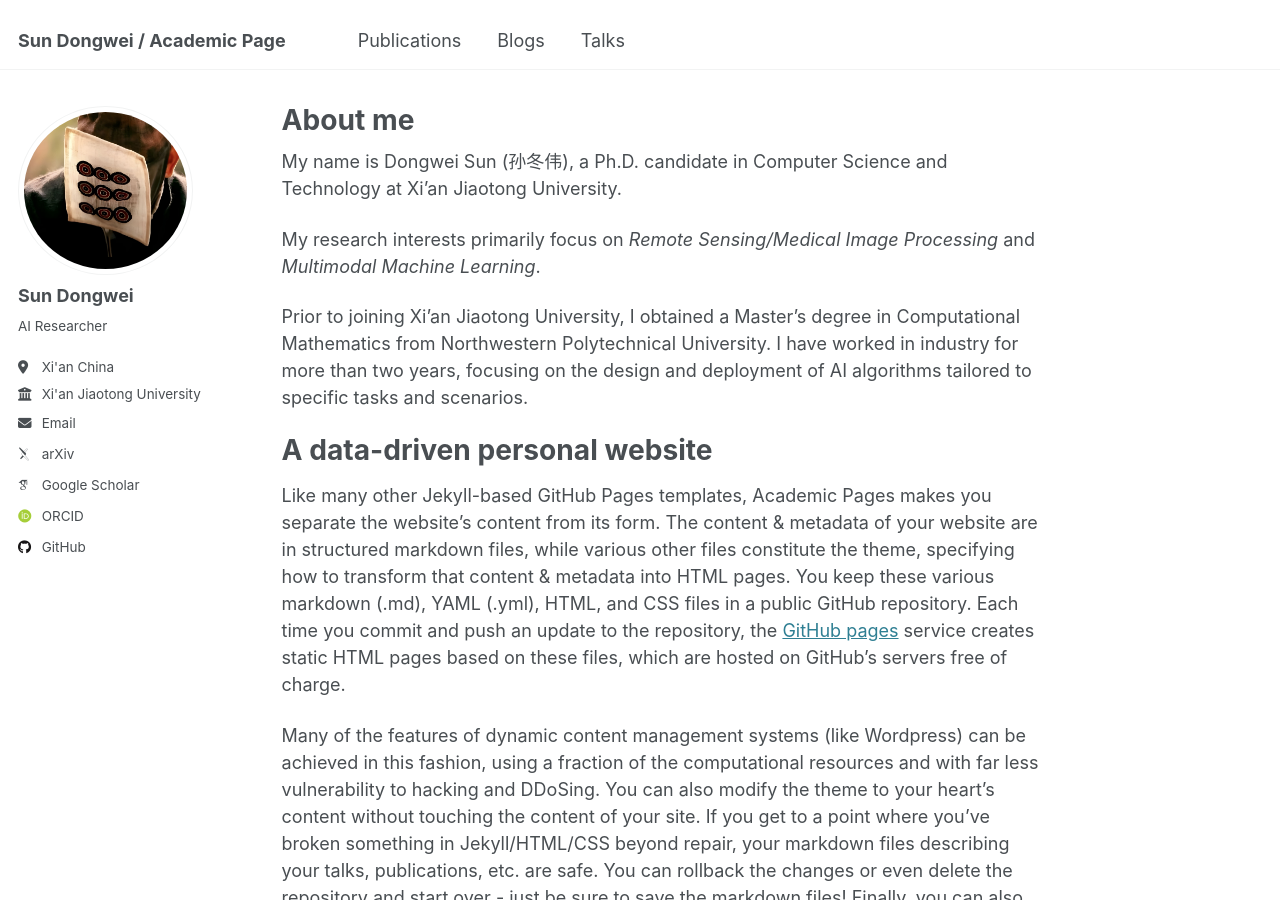
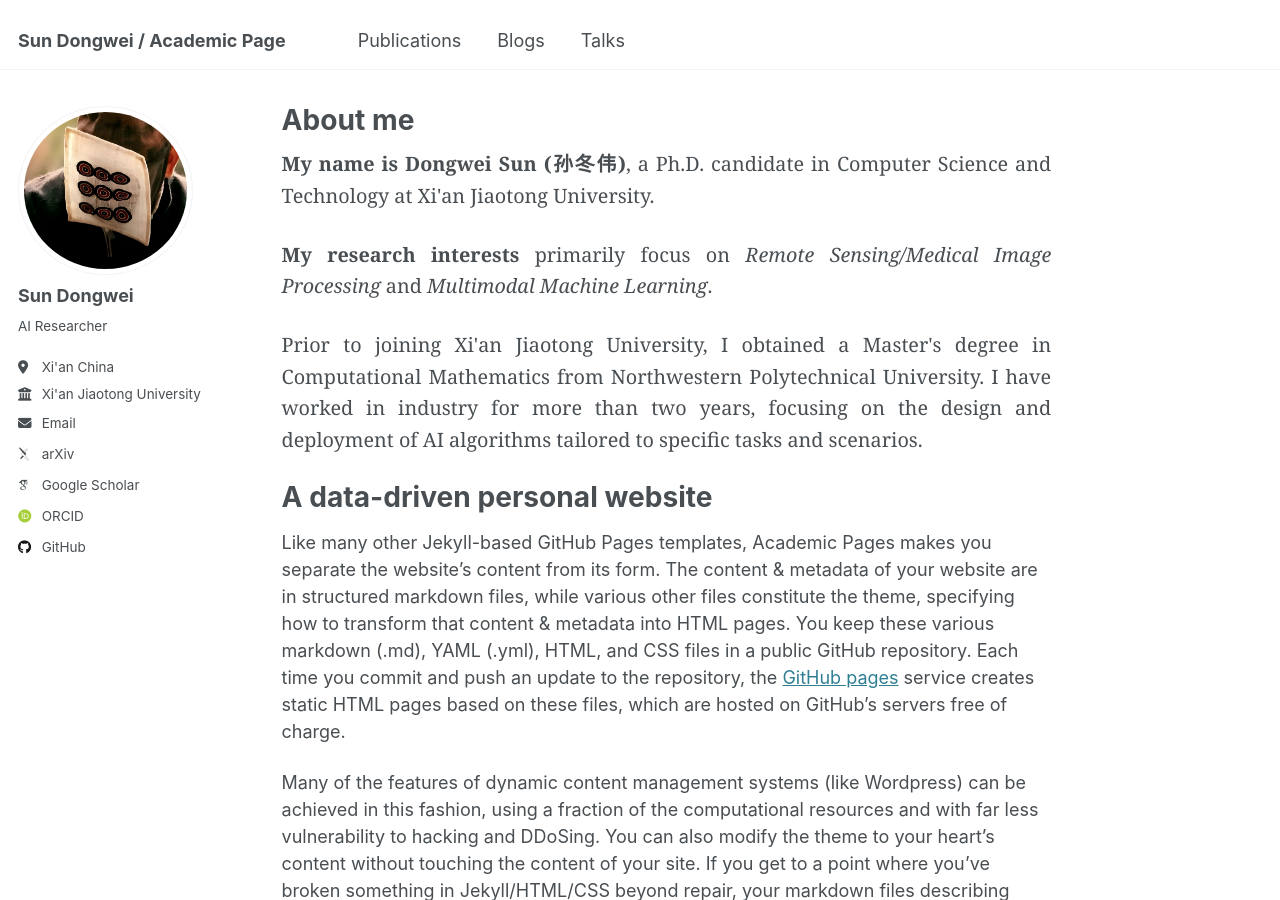
Before and after one commit to sundongwei/sundongwei.github.io, a Jekyll site: the page built from _pages/about.md, in a window 1280 px wide and 900 px high. Built offline with Jekyll 4.4.1, drawn with Linux system fonts in a browser that asks for light colours; some web fonts are replaced.

Commit message:
20250302v6

```diff
--- a/_pages/about.md
+++ b/_pages/about.md
@@ -7,11 +7,15 @@ redirect_from:
   - /about.html
 ---
 
-My name is Dongwei Sun (孙冬伟), a Ph.D. candidate in Computer Science and Technology at Xi'an Jiaotong University.
-
-My research interests primarily focus on *Remote Sensing/Medical Image Processing* and *Multimodal Machine Learning*.
-
-Prior to joining Xi'an Jiaotong University, I obtained a Master's degree in Computational Mathematics from Northwestern Polytechnical University. I have worked in industry for more than two years, focusing on the design and deployment of AI algorithms tailored to specific tasks and scenarios.
+<div markdown="1" style="font-family: 'Georgia', serif; line-height: 1.6; font-size: 1.1rem; text-align: justify; margin-bottom: 1.5rem;">
+  <p><strong>My name is Dongwei Sun (孙冬伟)</strong>, a Ph.D. candidate in Computer Science and Technology at Xi'an Jiaotong University.</p>
+</div>
+<div markdown="1" style="font-family: 'Georgia', serif; line-height: 1.6; font-size: 1.1rem; text-align: justify; margin-bottom: 1.5rem;">
+  <p><strong>My research interests</strong> primarily focus on <em>Remote Sensing/Medical Image Processing</em> and <em>Multimodal Machine Learning</em>.</p>
+</div>
+<div markdown="1" style="font-family: 'Georgia', serif; line-height: 1.6; font-size: 1.1rem; text-align: justify;">
+  <p>Prior to joining Xi'an Jiaotong University, I obtained a Master's degree in Computational Mathematics from Northwestern Polytechnical University. I have worked in industry for more than two years, focusing on the design and deployment of AI algorithms tailored to specific tasks and scenarios.</p>
+</div>
 
 A data-driven personal website
 ======
```
